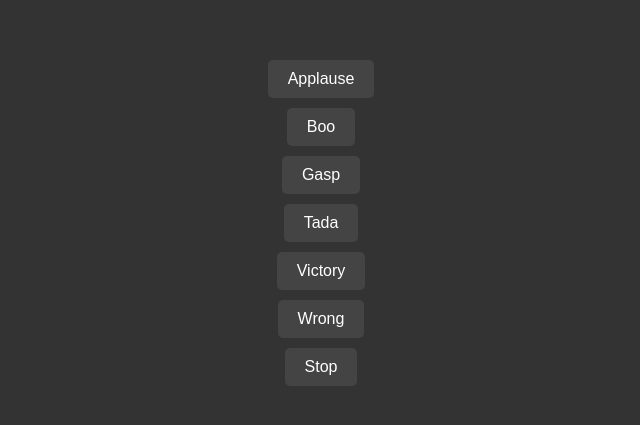
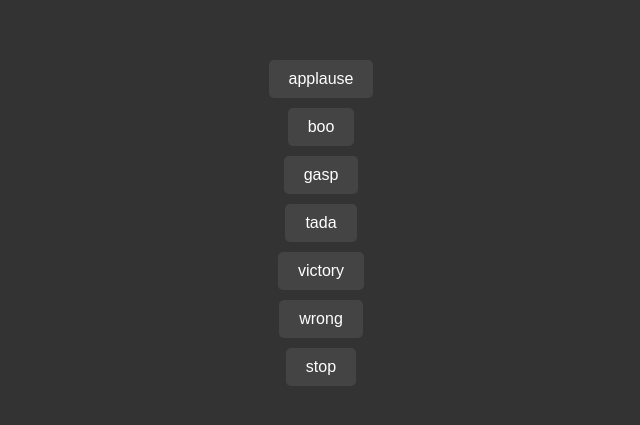
Before and after one commit to acciojob/Soundbar-SUsmna, a website: page main.html in a window 1280 px wide. Shown: the part 177-602 px from the top of the page, 319-959 px from the left. Drawn offline with Linux system fonts and the light colour scheme.

Commit message:
created a submission

```diff
--- a/main.html
+++ b/main.html
@@ -9,13 +9,13 @@
 <body>
 	<!-- the entire body must be written by student -->
 	 <div id="buttons">
-        <button class="btn" data-sound="applause">Applause</button>
-        <button class="btn" data-sound="boo">Boo</button>
-        <button class="btn" data-sound="gasp">Gasp</button>
-        <button class="btn" data-sound="tada">Tada</button>
-        <button class="btn" data-sound="victory">Victory</button>
-        <button class="btn" data-sound="wrong">Wrong</button>
-        <button class="stop">Stop</button>
+        <button class="btn" data-sound="applause">applause</button>
+        <button class="btn" data-sound="boo">boo</button>
+        <button class="btn" data-sound="gasp">gasp</button>
+        <button class="btn" data-sound="tada">tada</button>
+        <button class="btn" data-sound="victory">victory</button>
+        <button class="btn" data-sound="wrong">wrong</button>
+        <button class="stop">stop</button>
     </div>
     <script type="text/javascript" src="./script.js">
 </script>
```
